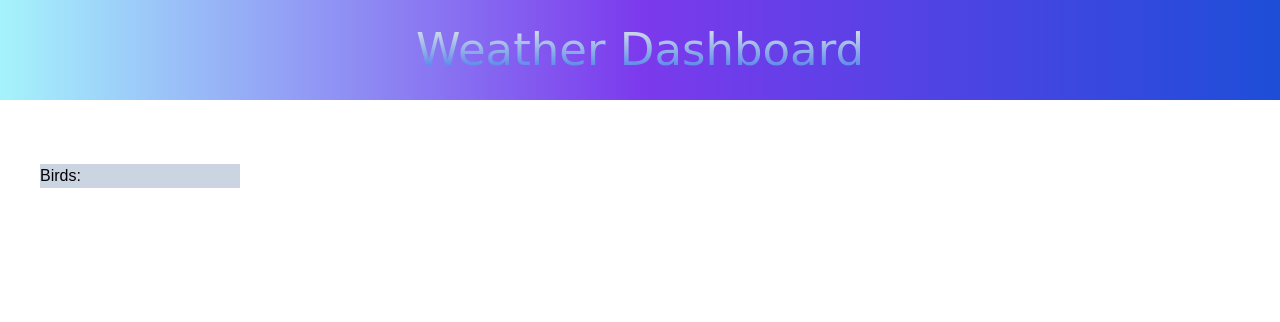
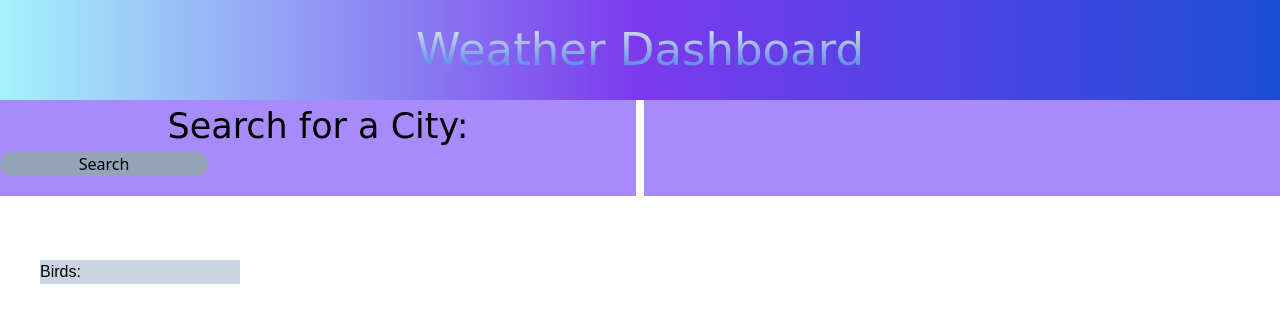
Before and after one commit to judy-her/weather-dashboard, a website: page index.html in a window 1280 px wide. Drawn offline with nearby package versions, Linux system fonts and the light colour scheme; a web font is replaced by a local one.

Commit message:
added grid with tailwind css

```diff
--- a/index.html
+++ b/index.html
@@ -29,7 +29,14 @@
         Weather Dashboard
       </h1>
     </header>
-    <!-- Search bar-autocomplete -->
+    <!-- grid -->
+    <aside class="grid grid-cols-2 gap-2">
+      <div class="h-24 bg-violet-400">
+        <h1 class="font-playpen text-[35px] text-center">Search for a City:</h1>
+        <button class="rounded-full bg-slate-400 w-52">Search</button>
+      </div>
+      <div class="h-24 bg-violet-400"></div>
+    </aside>
     <div class="ui-widget">
       <label class="bg-slate-300 flex mt-16 mx-10 w-[200px]" for="birds"
         >Birds:
```
Also changed, not shown: tailwindstyle.css.
